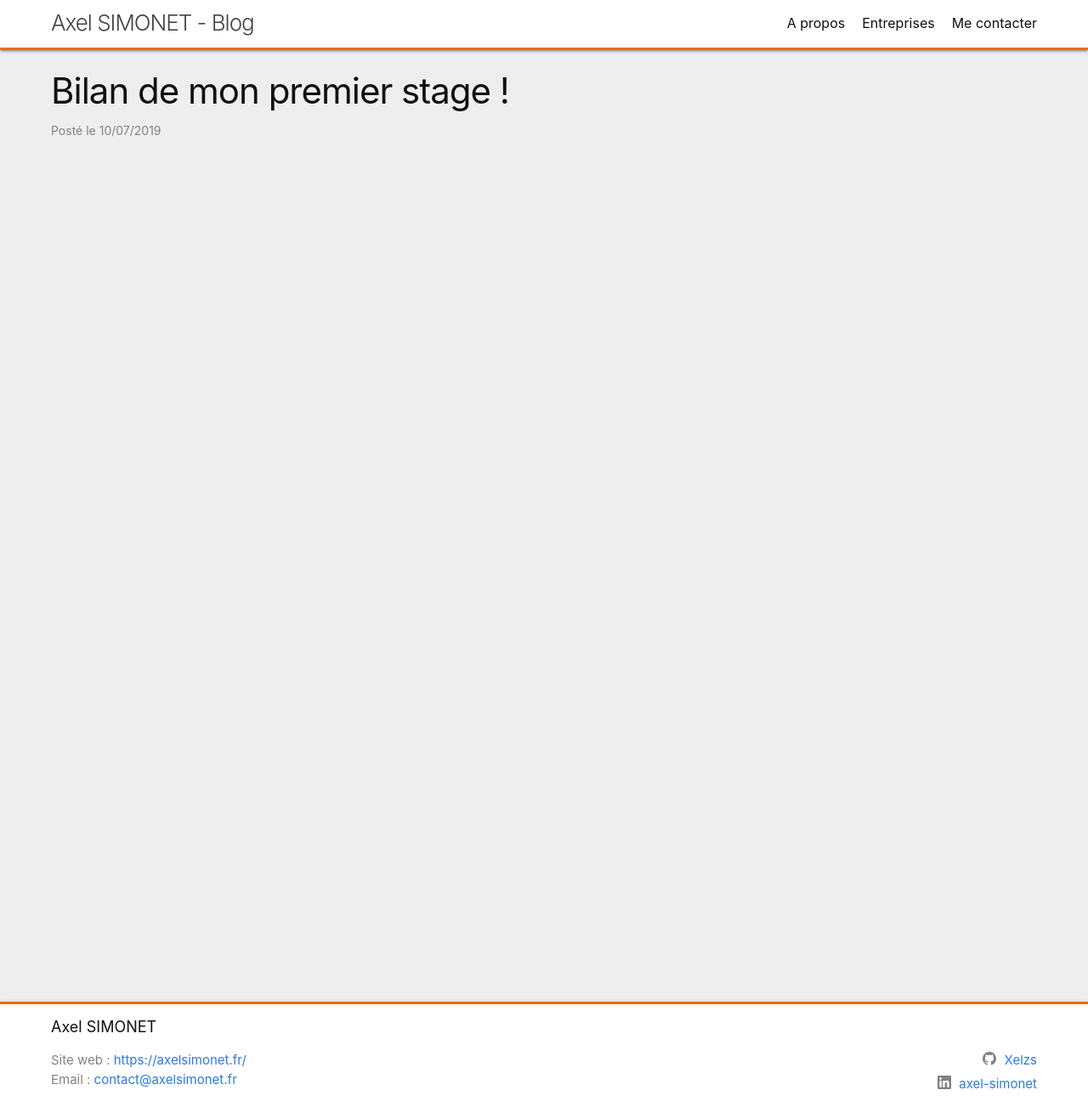
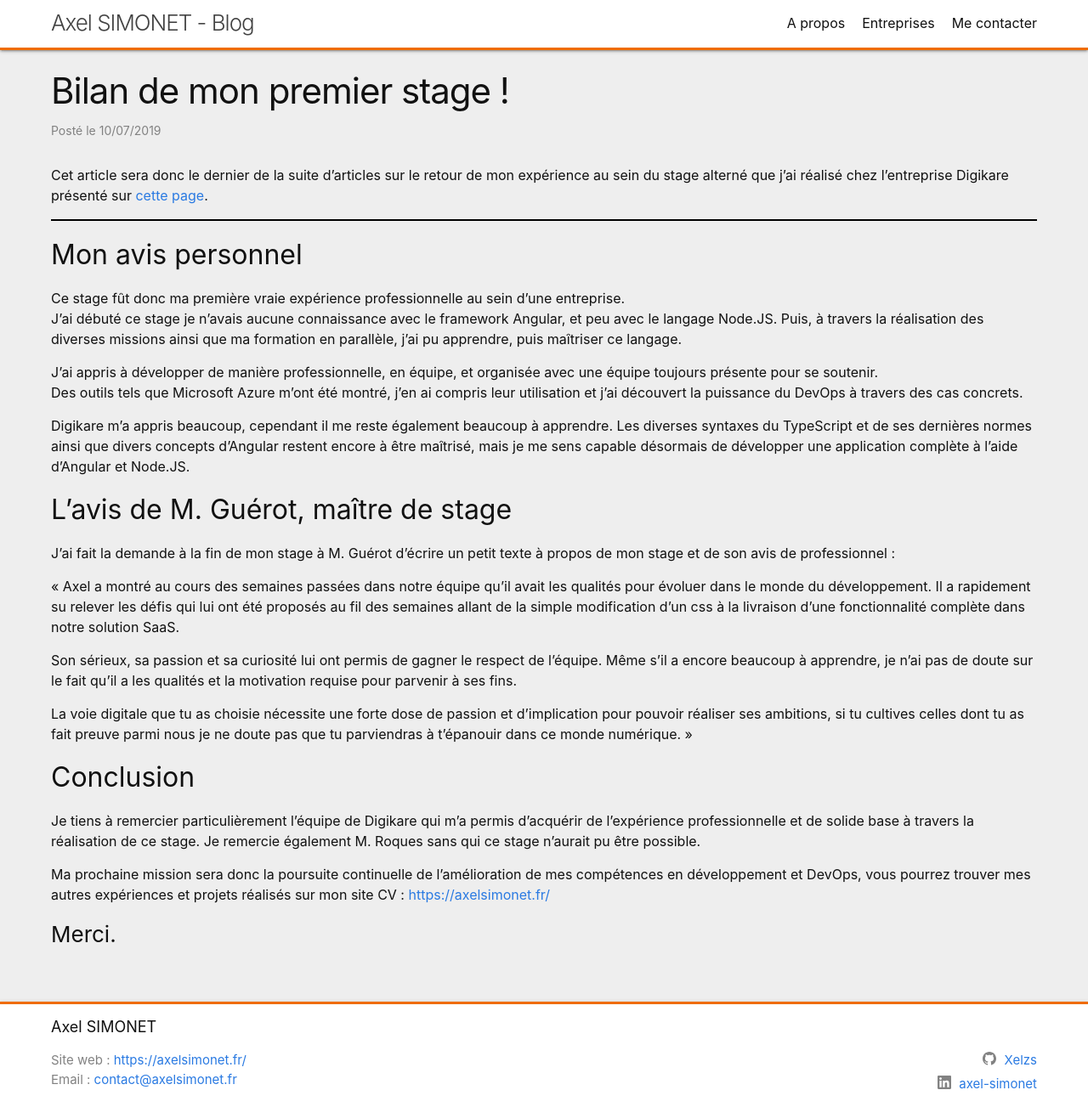
Before and after one commit to Xelzs/xelzs.github.io, a Jekyll site: the page built from _posts/2019-07-10-results-digikare.md, in a window 1280 px wide and 1303 px high. Shown: the whole window at 85% size. Built offline with Jekyll 4.4.1, drawn with Linux system fonts in a browser that asks for light colours.

Commit message:
result post

```diff
--- a/_posts/2019-07-10-results-digikare.md
+++ b/_posts/2019-07-10-results-digikare.md
@@ -4,3 +4,37 @@ title:  "Bilan de mon premier stage !"
 date:   2019-07-10 09:21:01 +0200
 categories: stage digikare
 ---
+
+Cet article sera donc le dernier de la suite d'articles sur le retour de mon expérience au sein du stage alterné que j'ai réalisé chez l'entreprise Digikare présenté sur [cette page]({% link enterprises.md %}).
+
+___
+
+## Mon avis personnel
+
+Ce stage fût donc ma première vraie expérience professionnelle au sein d'une entreprise.
+J'ai débuté ce stage je n'avais aucune connaissance avec le framework Angular, et peu avec le langage Node.JS. Puis, à travers la réalisation des diverses missions ainsi que ma formation en parallèle, j'ai pu apprendre, puis maîtriser ce langage.
+
+J'ai appris à développer de manière professionnelle, en équipe, et organisée avec une équipe toujours présente pour se soutenir.
+Des outils tels que Microsoft Azure m'ont été montré, j'en ai compris leur utilisation et j'ai découvert la puissance du DevOps à travers des cas concrets.
+
+Digikare m'a appris beaucoup, cependant il me reste également beaucoup à apprendre. Les diverses syntaxes du TypeScript et de ses dernières normes ainsi que divers concepts d'Angular restent encore à être maîtrisé, mais je me sens capable désormais de développer une application complète à l'aide d'Angular et Node.JS.
+
+## L'avis de M. Guérot, maître de stage
+
+J'ai fait la demande à la fin de mon stage à M. Guérot d'écrire un petit texte à propos de mon stage et de son avis de professionnel :
+
+« Axel a montré au cours des semaines passées dans notre équipe qu'il avait les qualités pour évoluer dans le monde du développement.
+Il a rapidement su relever les défis qui lui ont été proposés au fil des semaines allant de la simple modification d’un css à la livraison d'une fonctionnalité complète dans notre solution SaaS.
+
+Son sérieux, sa passion et sa curiosité lui ont permis de gagner le respect de l'équipe. Même s'il a encore beaucoup à apprendre, je n'ai pas de doute sur le fait qu'il a les qualités et la motivation requise pour parvenir à ses fins.
+
+La voie digitale que tu as choisie nécessite une forte dose de passion et d'implication pour pouvoir réaliser ses ambitions, si tu cultives celles dont tu as fait preuve parmi nous je ne doute pas que tu parviendras à t'épanouir dans ce monde numérique. »
+
+## Conclusion
+
+Je tiens à remercier particulièrement l'équipe de Digikare qui m'a permis d'acquérir de l'expérience professionnelle et de solide base à travers la réalisation de ce stage.
+Je remercie également M. Roques sans qui ce stage n'aurait pu être possible.
+
+Ma prochaine mission sera donc la poursuite continuelle de l'amélioration de mes compétences en développement et DevOps, vous pourrez trouver mes autres expériences et projets réalisés sur mon site CV : [https://axelsimonet.fr/](https://axelsimonet.fr/)
+
+### Merci.
```
